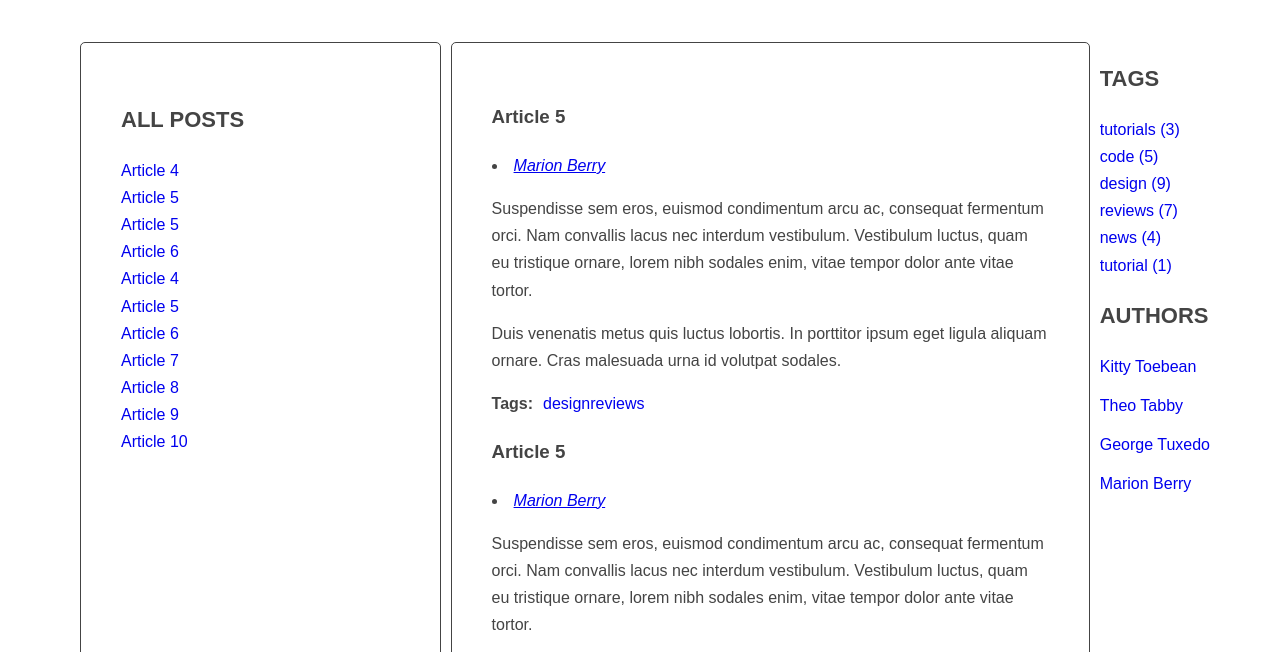
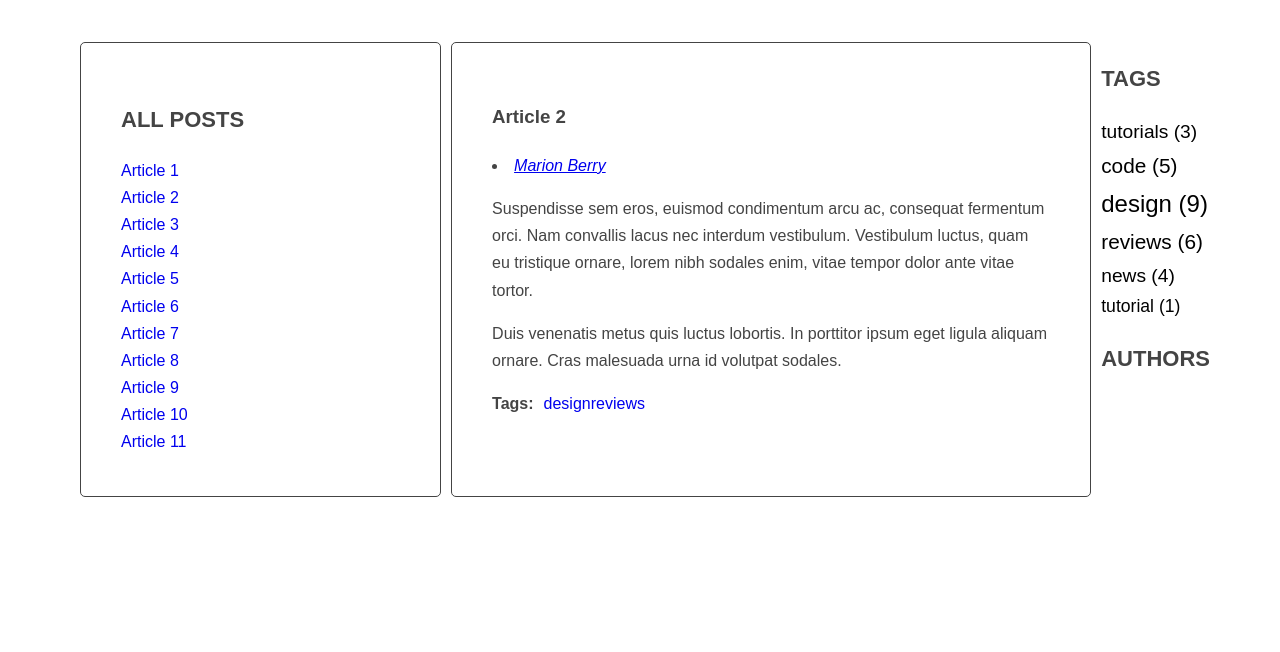
Before and after one commit to Tweber663/5-javascript-blog, a website: page index.html in a window 1280 px wide. Shown: the part 140-792 px from the top of the page. Drawn offline with Linux system fonts and the light colour scheme.

Commit message:
End of day commit

```diff
--- a/index.html
+++ b/index.html
@@ -20,8 +20,8 @@
         <section class="posts">
 
             </article>
-            <article class="post" id="article-4" data-tags="tutorials code design" data-author="Kitty Toebean">
-            <h3 class="post-title">Article 4</h3>
+            <article class="post" id="article-1" data-tags="tutorials code design" data-author="Tom Toebean">
+            <h3 class="post-title">Article 1</h3>
             <p class="post-author">
                 <!--Author-->
             </p>
@@ -37,8 +37,8 @@
             </div>
             </article>
 
-            <article class="post active" id="article-5" data-tags="design reviews" data-author="Marion Berry">
-                <h3 class="post-title">Article 5</h3>
+            <article class="post active" id="article-2" data-tags="design reviews" data-author="Marion Berry">
+                <h3 class="post-title">Article 2</h3>
                 <p class="post-author">
                     <!--Author-->
                 </p>
@@ -54,8 +54,8 @@
                 </div>
                 </article>
 
-            <article class="post active" id="article-5" data-tags="design reviews" data-author="Marion Berry">
-            <h3 class="post-title">Article 5</h3>
+            <article class="post" id="article-3" data-tags="design reviews" data-author="Merry Blum">
+            <h3 class="post-title">Article 3</h3>
             <p class="post-author">
                 <!--Author-->
             </p>
@@ -71,8 +71,8 @@
             </div>
             </article>
 
-            <article class="post" id="article-6" data-tags="reviews" data-author="George Tuxedo">
-            <h3 class="post-title">Article 6</h3>
+            <article class="post" id="article-4" data-tags="reviews" data-author="George Tuxedo">
+            <h3 class="post-title">Article 4</h3>
             <p class="post-author">
                 <!--Author-->
             </p>
@@ -89,8 +89,8 @@
             </article>
 
              </article>
-            <article class="post" id="article-4" data-tags="tutorials code design reviews" data-author="Kitty Toebean">
-            <h3 class="post-title">Article 4</h3>
+            <article class="post" id="article-5" data-tags="tutorials code design" data-author="Kitty Toebean">
+            <h3 class="post-title">Article 5</h3>
             <p class="post-author">
                 <!--Author-->
             </p>
@@ -106,8 +106,8 @@
             </div>
             </article>
 
-            <article class="post active" id="article-5" data-tags="design reviews" data-author="Marion Berry">
-            <h3 class="post-title">Article 5</h3>
+            <article class="post" id="article-6" data-tags="design reviews" data-author="John Blake">
+            <h3 class="post-title">Article 6</h3>
             <p class="post-author">
                 <!--Author-->
             </p>
@@ -123,8 +123,8 @@
             </div>
             </article>
 
-            <article class="post" id="article-6" data-tags="reviews code" data-author="George Tuxedo">
-            <h3 class="post-title">Article 6</h3>
+            <article class="post" id="article-7" data-tags="reviews code" data-author="George Tuxedo">
+            <h3 class="post-title">Article 7</h3>
             <p class="post-author">
                 <!--Author-->
             </p>
@@ -140,8 +140,8 @@
             </div>
             </article>
 
-            <article class="post" id="article-7" data-tags="code news design" data-author="Kitty Toebean">
-            <h3 class="post-title">Article 7</h3>
+            <article class="post" id="article-8" data-tags="code news design" data-author="Kitty Toebean">
+            <h3 class="post-title">Article 8</h3>
             <p class="post-author">
                 <!--Author-->
             </p>
@@ -157,8 +157,8 @@
             </div>
 
             </article>
-            <article class="post" id="article-8" data-tags="news design tutorials" data-author="Theo Tabby">
-            <h3 class="post-title">Article 8</h3>
+            <article class="post" id="article-9" data-tags="news design tutorials" data-author="Theo Tabby">
+            <h3 class="post-title">Article 9</h3>
             <p class="post-author">
                 <!--Authors-->
             </p>
@@ -174,8 +174,8 @@
             </div>
 
             </article>
-            <article class="post" id="article-9" data-tags="news tutorial design" data-author="Marion Berry">
-            <h3 class="post-title">Article 9</h3>
+            <article class="post" id="article-10" data-tags="news tutorial design" data-author="Marion Berry">
+            <h3 class="post-title">Article 10</h3>
             <p class="post-author">
                 <!--Authors-->
             </p>
@@ -191,8 +191,8 @@
             </div>
             </article>
 
-            <article class="post" id="article-10" data-tags="code design news reviews" data-author="George Tuxedo">
-            <h3 class="post-title">Article 10</h3>
+            <article class="post" id="article-11" data-tags="code design news reviews" data-author="George Tuxedo">
+            <h3 class="post-title">Article 11</h3>
             <p class="post-author">
                 <!--Authors-->
             </p>
@@ -224,7 +224,7 @@
             <div class="sidebar-inner sidebar-inner-b">
                 <h2 class="section-title">Authors</h2>
                 <ul class="list authors">
-                <li>
+                    <!-- <li>
                         <a href="#">
                         <span class="author-name">Kitty Toebean</span>
                         </a>
@@ -243,7 +243,7 @@
                         <a href="#">
                         <span class="author-name">Marion Berry</span>
                         </a>
-                </li>
+                    </li> -->
                 </ul>
             </div>
         </aside>
--- a/js/script.js
+++ b/js/script.js
@@ -57,14 +57,16 @@ const calculateTagsParams = (tags) => {  //Responsbile for calculating the Max &
   return tagsParams  // Returns the  calc value to calculateTagsParams() ------>------- 🟪
 }
 
-const calculateTagClass = (count, params) => {
+
+//A funtion responsbile for calculating correct class number based on incoming tag count 🎲
+const calculateTagClass = (count, params) => { //----------------🟧
   const normalisedCount = count - params.min;
   const normaliseMax = params.max - params.min;
 
   const precentage = normalisedCount / normaliseMax;
 
   const classNumber = Math.floor(precentage * 4 + 1);
-  return classNumber;
+  return classNumber;  // returns back the class number to the calculateTagClass() function
 }
 
 
@@ -122,10 +124,8 @@ const generateTags = () => {
 
   /*Stat loop: for each tag in allTags */
   for(let tag in allTags) {
-
-    const tagLinkHTML = calculateTagClass(allTags[tag], tagsParams);
-    console.log('taglinkHTML:', tagLinkHTML);
-
+    /*Passing as argument tag count + min/max*/
+    const tagLinkHTML = calculateTagClass(allTags[tag], tagsParams); //----------------🟧
     allTagsHTML += `<li><a class="${optCloudClassPrefix}${tagLinkHTML}" href="#tag-${tag}">${tag} <span>(${allTags[tag]})</span></a></li>`
   }
   /*add html from allTagsHTML to tagList*/
@@ -171,15 +171,22 @@ addClickListenersToTags();
 
 // -------------------------------------------Authors
 
-//1.Generate author names under article title //
+//1.Generate author names under article title &
 
 const generateAuthors = () => {
   const articles = document.querySelectorAll('.post');
 
   Array.from(articles).forEach((article) => {  //Cycling by each article
+   //[1.
    const tagWrapper = article.querySelector('.post-author'); /* find tags wrapper (changes DOM location every cycle) */
-   const articleTags = article.getAttribute('data-author');  /* Authors tags */
-   tagWrapper.innerHTML = `<li><a href="#${articleTags}-">${articleTags}</a></li>`; /*Creates new html each cycle + pushes to HTML DOM */
+   const authorTag = article.getAttribute('data-author');  /* Authors tags */
+   tagWrapper.innerHTML = `<li><a href="#${authorTag}-">${authorTag}</a></li>`; /*Creates new html each cycle + pushes to HTML DOM */
+   //]2.
+  let allAuthors = {}  /*Here only uniqe author names / links are stored*/
+
+
+  let authorHTML = `<a href=""><span class="">${authorTag}</span></a>`
+
  })
 }
 generateAuthors()
--- a/sass/style.scss
+++ b/sass/style.scss
@@ -101,3 +101,25 @@ body {
 .post-tags p {
   margin: 0 10px 0 0;
 }
+
+/* Classes */
+
+.tag-size-1 {
+  font-size: 110%;
+}
+.tag-size-2 {
+  font-size: 120%;
+}
+.tag-size-3 {
+  font-size: 130%;
+}
+.tag-size-4 {
+  font-size: 140%;
+}
+.tag-size-5 {
+  font-size: 150%;
+}
+
+.list.tags a {
+  color: rgb(0, 0, 0);
+}
```
Also changed, not shown: css/style.css, 1 other file. Lines whose indentation alone changed are shown as unchanged.
